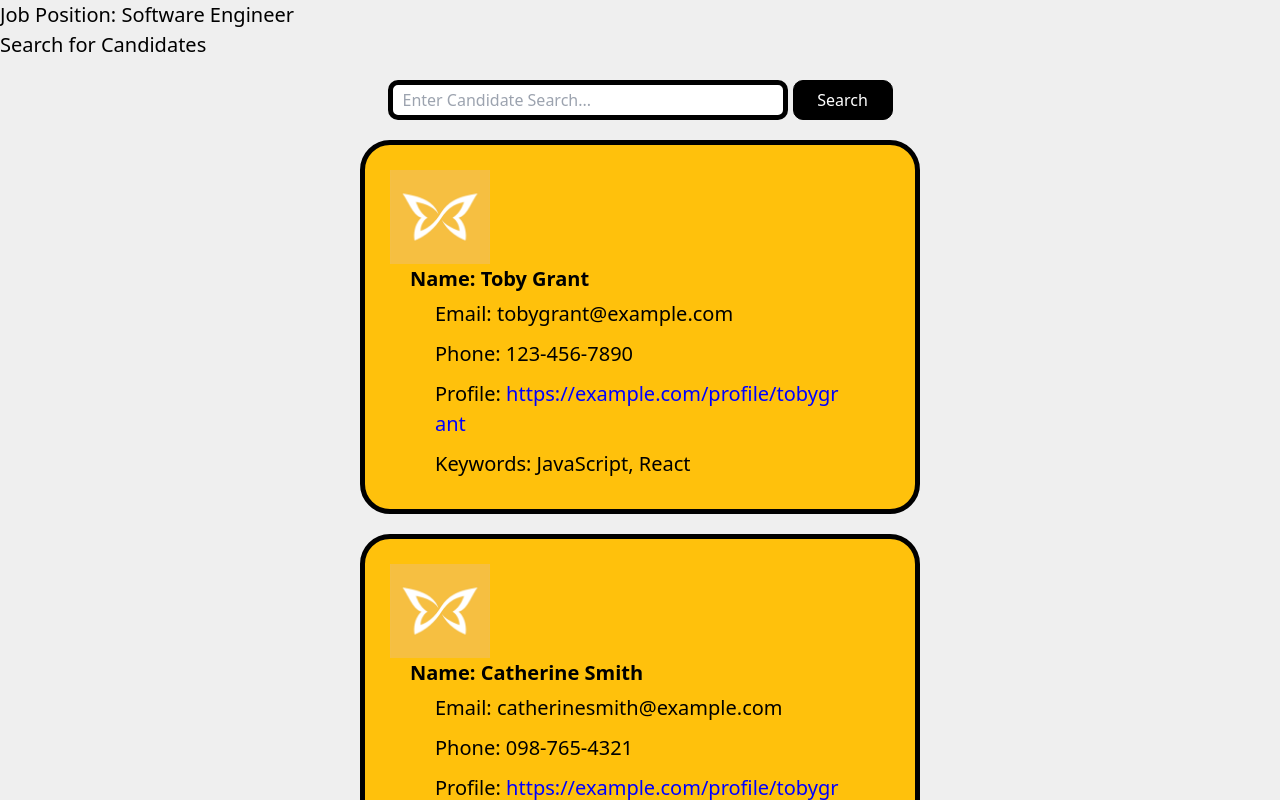
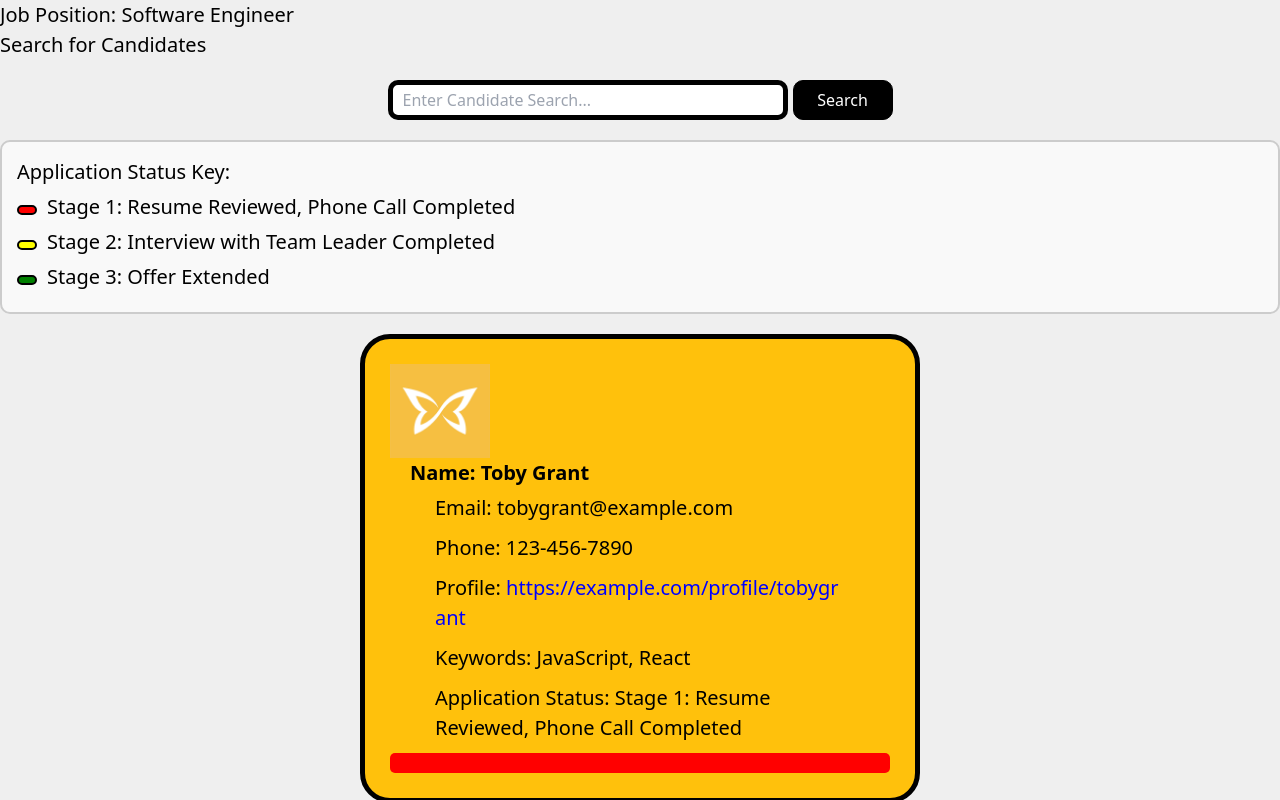
Before and after one commit to cfgtexas24/Team-15, a Next.js app: page /applicable_candidates in a window 1280 px wide. Shown: the top 800 px of the page. Built offline with nearby package versions, Linux system fonts and the light colour scheme.

Commit message:
Added a new status key for candidate

```diff
--- a/src/app/applicable_candidates/Applicable_Candidates.css
+++ b/src/app/applicable_candidates/Applicable_Candidates.css
@@ -90,3 +90,44 @@ body {
 .image-container {
     margin: 10px;
 }
+.status-bar {
+    height: 20px;
+    width: 100%;
+    margin-top: 5px;
+    border: 2px black;
+    border-radius: 5px;
+}
+
+.red-bar {
+    background-color: red;
+}
+
+.yellow-bar {
+    background-color: yellow;
+}
+
+.green-bar {
+    background-color: green;
+}
+
+.key-container {
+    margin-top: 20px;
+    padding: 15px;
+    border: 2px solid #ccc;
+    border-radius: 10px;
+
+    background-color: #f9f9f9;
+}
+
+.key-item {
+    display: flex;
+    align-items: center;
+    margin: 5px 0;
+}
+
+.key-item .status-bar {
+    width: 20px;
+    border: 2px solid black;
+    height: 10px;
+    margin-right: 10px;
+}
--- a/src/app/applicable_candidates/page.js
+++ b/src/app/applicable_candidates/page.js
@@ -1,18 +1,15 @@
 "use client"; // Add this line at the top
 
 import './Applicable_Candidates.css';
-import { useState, useEffect} from 'react';
+import { useState, useEffect } from 'react';
 import Image from 'next/image';
-
-
 
 export default function Applicable_Candidates() {
     const [input, setInput] = useState('');
     const [results, setResults] = useState([]);
-    const[data, setData] = useState([]);
-    const[loading, setLoading] =useState(true);
-    const[error, setError] = useState(null);
-
+    const [data, setData] = useState([]);
+    const [loading, setLoading] = useState(true);
+    const [error, setError] = useState(null);
 
     const sampleData = [
         {
@@ -20,16 +17,17 @@ export default function Applicable_Candidates() {
             "Email": "tobygrant@example.com",
             "Phone": "123-456-7890",
             "Profile": "https://example.com/profile/tobygrant",
-            "Keywords": "JavaScript, React"
+            "Keywords": "JavaScript, React",
+            "Application Status": "Stage 1: Resume Reviewed, Phone Call Completed"
         },
         {
             "Full Name": "Catherine Smith",
             "Email": "catherinesmith@example.com",
             "Phone": "098-765-4321",
-            "Profile": "https://example.com/profile/tobygrant",
-            "Keywords": "Python, Django"
+            "Profile": "https://example.com/profile/catherinesmith",
+            "Keywords": "Python, Django",
+            "Application Status": "Stage 2: Interview with Team Leader Complete"
         },
-
     ];
 
     useEffect(() => {
@@ -37,7 +35,6 @@ export default function Applicable_Candidates() {
         setResults(sampleData);
         setLoading(false);
     }, []);
-
 
     const listingFinder = () => {
         const matches = sampleData.filter(item => {
@@ -52,10 +49,22 @@ export default function Applicable_Candidates() {
         listingFinder();
     };
 
+    const getStatusClass = (status) => {
+        if (status.includes("Stage 1")) {
+            return "red-bar";
+        } else if (status.includes("Stage 2")) {
+            return "yellow-bar";
+        } else if (status.includes("Stage 3")) {
+            return "green-bar";
+        }
+        return "";
+    };
+
+
     return (
         <div className="app-container">
             <h1>Job Position: Software Engineer</h1>
-            <h2> Search for Candidates</h2>
+            <h2>Search for Candidates</h2>
             <form onSubmit={handleSubmit}>
                 <div className='search-input'>
                     <input className='search-bar'
@@ -70,23 +79,44 @@ export default function Applicable_Candidates() {
 
             {!results.length && <p className="no-results-message">Candidate Not Found.</p>}
 
+            {/* /* Key Section */}
+            <div className="key-container">
+                <h3>Application Status Key: </h3>
+                <div className="key-item">
+                    <div className="status-bar red-bar"></div>
+                    <span>Stage 1: Resume Reviewed, Phone Call Completed</span>
+                </div>
+                <div className="key-item">
+                    <div className="status-bar yellow-bar"></div>
+                    <span>Stage 2: Interview with Team Leader Completed</span>
+                </div>
+                <div className="key-item">
+                    <div className="status-bar green-bar"></div>
+                    <span>Stage 3: Offer Extended</span>
+                </div>
+            </div>
+
             <div className="results-container">
                 {results.map((item, index) => (
                     <div className='container' key={index}>
-                        <div className = 'logo' >
+                        <div className='logo'>
                             <Image
-                            src = "/logo.png"
-                            alt = "Logo image"
-                            width = {100}
-                            height = {100}
+                                src="/logo.png"
+                                alt="Logo image"
+                                width={100}
+                                height={100}
                             />
-                        <div className= "candidate info">
+                        </div>
+                        <div className="candidate info">
                             <p className='result-name'>Name: {item["Full Name"] || "N/A"}</p>
                             <p className="result-info">Email: {item.Email || "N/A"}</p>
                             <p className="result-info">Phone: {item.Phone || "N/A"}</p>
                             <p className="result-info">Profile: <a href={item.Profile || "#"} target="_blank" rel="noopener noreferrer">{item.Profile || "N/A"}</a></p>
                             <p className="result-info">Keywords: {item.Keywords || "N/A"}</p>
-                    </div>
+                            <p className="result-info">Application Status: {item["Application Status"] || "N/A"}</p>
+
+                            {/* Status bar with dynamic class */}
+                            <div className={`status-bar ${getStatusClass(item["Application Status"])}`}></div>
                         </div>
                     </div>
                 ))}
```
Also changed, not shown: src/app/non_applicable_candidate/None_Applicable_Candidates.css (+7 -0 lines). Lines whose indentation alone changed are shown as unchanged.
